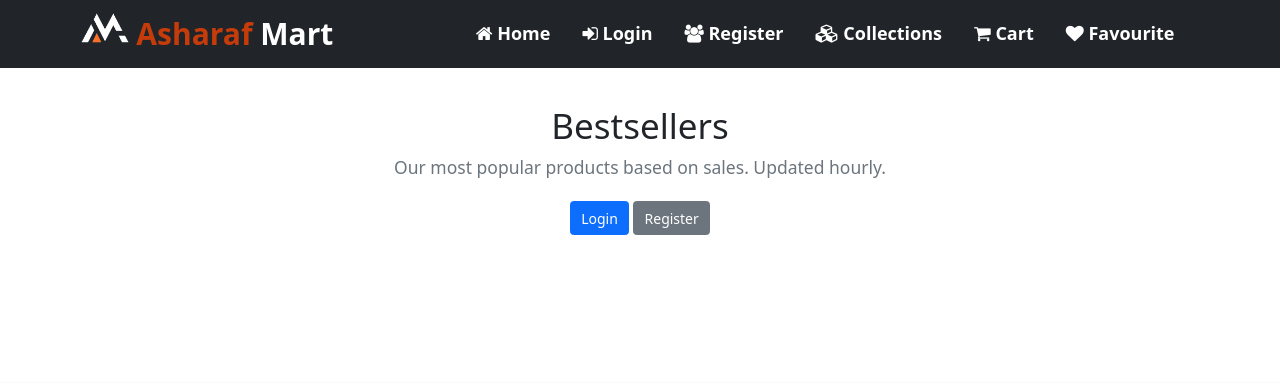
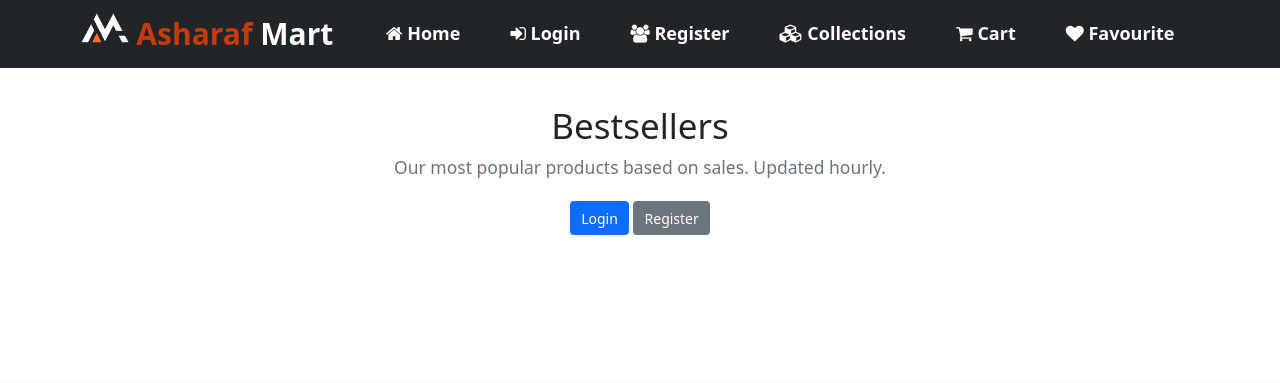
Before and after one commit to HIRUFANULLAH/E-Commerce-Website, a Django app: page /collections/ in a window 1280 px wide. Shown: the top 383 px of the page. Run offline with Django 5.2, Linux system fonts and the light colour scheme; data that the repository does not hold is empty.

Commit message:
refactor: i change navbar tags and css

```diff
--- a/e_commerce/settings.py
+++ b/e_commerce/settings.py
@@ -25,7 +25,7 @@ SECRET_KEY = 'django-insecure-=pz7vkz1@(ibpe#)hq^2)*3_eu=ij$e%kh6lx0!5+c5$!)%y)0
 # SECURITY WARNING: don't run with debug turned on in production!
 DEBUG = True
 
-ALLOWED_HOSTS = ['192.168.0.102', 'localhost', '127.0.0.1', '192.168.2.117']
+ALLOWED_HOSTS = ['192.168.0.103', 'localhost', '127.0.0.1', '192.168.2.117']
 
 
 # Application definition
--- a/shop/templates/shop/inc/navbar.html
+++ b/shop/templates/shop/inc/navbar.html
@@ -8,19 +8,15 @@
         <span class="navbar-toggler-icon"></span>
       </button>
         <div class="collapse navbar-collapse" id="navbarNavAltMarkup">
-            <div class="navbar-nav ms-auto flex-column">
-                <div id="navbar-nav">
-                    <ul>
-                        <li class="nav-item"><a class="nav-link" href="{% url 'home' %}"><i class="fa fa-home"></i> Home</a> {% if request.user.is_authenticated %}</li>
-                        <li class="nav-item"><a class="nav-link" href="#"><i class="fa fa-user"></i> {{request.user}}</a></li>
-                        <li class="nav-item"><a class="nav-link" href="{% url 'logout' %}"><i class="fa fa-sign-out"></i> Logout</a> {% else %}</li>
-                        <li class="nav-item"><a class="nav-link" href="{% url 'login' %}"><i class="fa fa-sign-in"></i> Login</a></li>
-                        <li class="nav-item"><a class="nav-link" href="{% url 'register' %}"><i class="fa fa-users"></i> Register</a> {% endif %}</li>
-                        <li class="nav-item"><a class="nav-link" href="{% url 'collections' %}"><i class="fa fa-cubes"></i> Collections</a></li>
-                        <li class="nav-item"><a class="nav-link" href="{% url 'cart' %}"><i class="fa fa-shopping-cart"></i> Cart</a></li>
-                        <li class="nav-item"><a class="nav-link" href="{% url 'favviewpage' %}"><i class="fa fa-heart"></i> Favourite</a></li>
-                    </ul>
-                </div>
+            <div class="navbar-nav ms-auto">
+                <a class="nav-link text-white" style="margin-right: 18px;  font-weight: bold;" href="{% url 'home' %}"><i class="fa fa-home"></i> Home</a>{% if request.user.is_authenticated %}
+                <a class="nav-link text-white" style="margin-right: 18px;  font-weight: bold;" href="#"><i class="fa fa-user"></i> {{request.user}}</a>
+                <a class="nav-link text-white" style="margin-right: 18px;  font-weight: bold;" href="{% url 'logout' %}"><i class="fa fa-sign-out"></i> Logout</a> {% else %}
+                <a class="nav-link text-white" style="margin-right: 18px;  font-weight: bold;" href="{% url 'login' %}"><i class="fa fa-sign-in"></i> Login</a>
+                <a class="nav-link text-white" style="margin-right: 18px;  font-weight: bold;" href="{% url 'register' %}"><i class="fa fa-users"></i> Register</a> {% endif %}
+                <a class="nav-link text-white" style="margin-right: 18px; font-weight: bold;" href="{% url 'collections' %}"><i class="fa fa-cubes"></i> Collections</a>
+                <a class="nav-link text-white" style="margin-right: 18px; font-weight: bold;" href="{% url 'cart' %}"><i class="fa fa-shopping-cart"></i> Cart</a>
+                <a class="nav-link text-white" style="margin-right: 18px; font-weight: bold;" href="{% url 'favviewpage' %}"><i class="fa fa-heart"></i> Favourite</a>
             </div>
         </div>
 </nav>
--- a/shop/templates/shop/products/index.html
+++ b/shop/templates/shop/products/index.html
@@ -3,7 +3,7 @@
     <div class="container">
         <div class="row">
             <div class="col-12">
-                <div class="mb-3" style="margin-top: 25px;">{{category_name}} Products</div>
+                <div class="mb-3" style="margin-top: 25px; font-size: 22px; ">{{category_name}} Products</div>
                 <hr style="border-color: #b8bfc2;">
             </div>
             {% for item in products %}
--- a/static/css/style.css
+++ b/static/css/style.css
@@ -11,38 +11,8 @@ body {
     color: white;
 }
 
-#navbar-nav ul {
-    margin: 0;
-    padding: 0;
-    list-style: none;
-    display: flex;
-    float: right;
-}
-
-#navbar-nav a {
-    margin-right: 18px;
-    color: white;
-    font-weight: bold;
-    font-size: 18px;
-    position: relative;
-    overflow: hidden;
-}
-
-#navbar-nav a::before {
-    content: '';
-    position: absolute;
-    bottom: -7px;
-    left: 50%;
-    width: 0;
-    height: 3px;
-    background-color: #ff4400a0;
-    transition: width 0.3s, left 0.3s;
-    transform-origin: 0 50%;
-}
-
-#navbar-nav a:hover::before {
-    width: 100%;
-    left: 0;
+.navbar-nav a {
+    margin-left: 18px;
 }
 
 a {
```
Also changed, not shown: static/images/bread-jam-butter.png (added), static/uploads/20240130135039bread-jam-butter.png (added).
